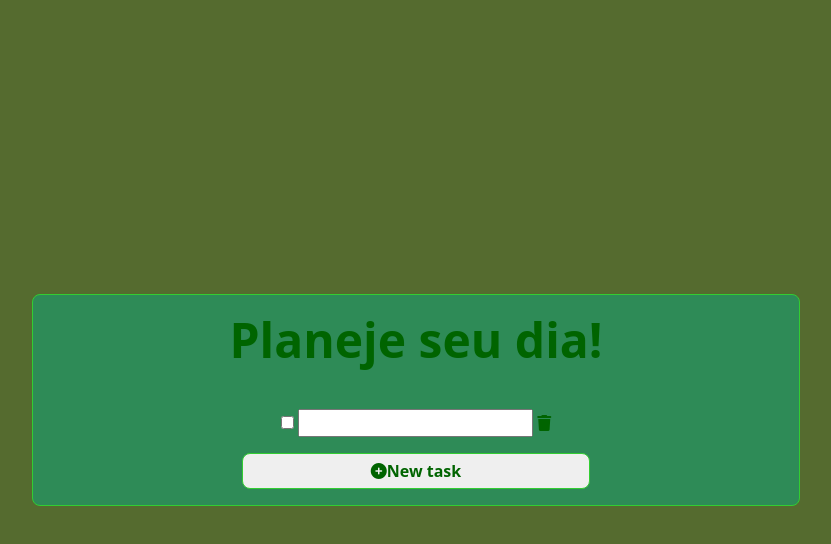
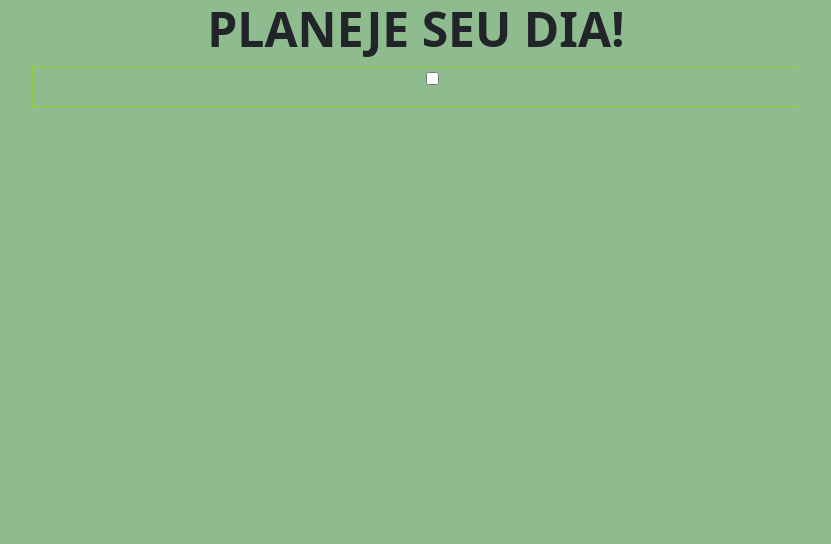
Before and after one commit to Bouzada/ToDoList, a plain HTML site: page index.html in a window 1280 px wide. Shown: the whole page, without its empty margins (224-1055 px from the left). Drawn offline with nearby package versions, Linux system fonts and the light colour scheme.

Commit message:
Mudando o Layout do app.

```diff
--- a/assets/sass/page.scss
+++ b/assets/sass/page.scss
@@ -1,42 +1,30 @@
 .main {
-  width: 100vw;
   height: 100vh;
-  background-color: $dark-color;
+  background-color: $main-color;
   display: flex;
   flex-direction: column;
   align-items: center;
-  justify-content: center;
+  justify-content: flex-start;
 
-  .container {
-    max-width: 60%;
-    background-color: $light-color;
-    display: flex;
-    flex-direction: column;
-    align-items: center;
-    justify-content: center;
-    gap: 1rem;
-    padding: 1rem;
-    border-radius: .5rem;
-    border: 1px solid $border-color;
+  .title-main {
+    text-transform: uppercase;
+    font-size: 3rem;
+    font-weight: 700;
   }
 
-  .title {
-    font-size: 3rem;
-    font-weight: 600;
-    margin-bottom: 1.5rem;
+  .tasks {
+    width: 60%;
+    height: auto;
+    border: 1px solid $border-color;
 
-  }
+    .task {
+      display: flex;
+      flex-direction: column;
+      align-items: center;
+      justify-content: center;
+      list-style: none;
 
-  .plus {
-    border: 1px solid $border-color;
-    border-radius: .5rem;
-    font-size: 1rem;
-    font-weight: 600;
-    padding: .3rem 8rem;
-
-    &:hover {
-      scale: 105%;
-      border: 2px solid $border-color;
+      #checkbox {}
     }
   }
 }
--- a/assets/sass/variables.scss
+++ b/assets/sass/variables.scss
@@ -1,11 +1,8 @@
-$dark-color: #556B2F;
-$light-color: #2E8B57;
-$text-color: #006400;
-$border-color: #32CD32;
+$main-color: #8FBC8F;
+$border-color: #9ACD32;
 
 * {
   margin: 0;
   padding: 0;
   box-sizing: border-box;
-  color: $text-color;
 }
--- a/index.html
+++ b/index.html
@@ -22,16 +22,14 @@
 
 <body>
   <div class="main">
-    <div class="container">
-      <h1 class="title">Planeje seu dia!</h1>
-      <div class="tasks">
-        <div class="task">
-          <input type="checkbox" name="" id="">
-          <input type="text" name="" id="">
-          <i class="fa-solid fa-trash"></i>
-        </div>
-      </div>
-      <button class="plus" onclick=""><i class="fa-solid fa-circle-plus"></i>New task</button>
+    <h1 class="title-main">Planeje seu dia!</h1>
+
+    <div class="container container-fluid tasks">
+      <ul class="task">
+        <li class="task=item">
+          <input type="checkbox" name="checkbox" id="checkbox">
+        </li>
+      </ul>
     </div>
   </div>
 
```
Also changed, not shown: assets/css/style.css, 1 other file.
